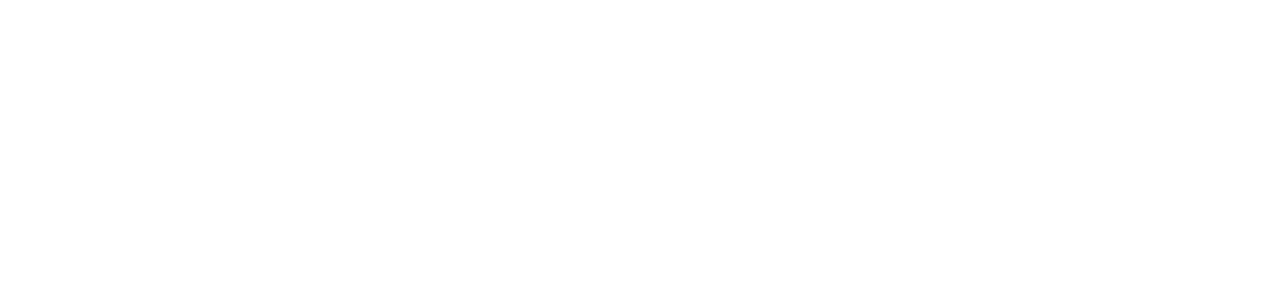
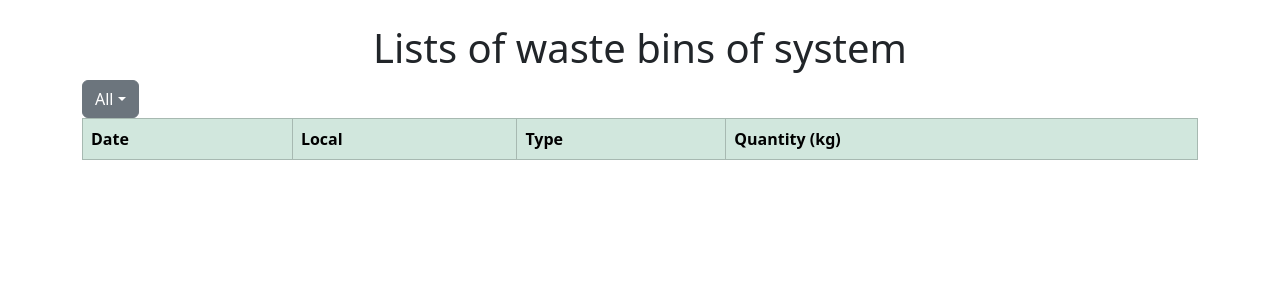
Before and after one commit to mchau98/Shecodes-greenlocal, a React (Create React App) app in the folder basket/: page /rubbish in a window 1280 px wide. Shown: the top 300 px of the page. Built offline with nearby package versions, Linux system fonts and the light colour scheme.

Commit message:
[rubbish/update]

```diff
--- a/basket/src/views/pages/rubbish/index.js
+++ b/basket/src/views/pages/rubbish/index.js
@@ -1,10 +1,83 @@
-import './index.css'
+import React, { useState } from 'react';
+import 'bootstrap/dist/css/bootstrap.min.css';
+import './index.css';
 
-function Rubbish (){
-    return (
-        <div>
+function Rubbish() {
+  const wasteData = [
+    // ...Dữ liệu rác của bạn
+  ];
 
+  const [selectedLocal, setSelectedLocal] = useState('All');
+  const [localMenuOpen, setLocalMenuOpen] = useState(false); // State để kiểm tra xem menu local có mở hay không
+
+  const handleLocalChange = (local) => {
+    setSelectedLocal(local);
+    setLocalMenuOpen(false);
+  };
+
+  const toggleLocalMenu = () => {
+    setLocalMenuOpen(!localMenuOpen);
+  };
+
+  const localOptions = ['All', 'Local A', 'Local B', 'Local C', /* Thêm các local khác */];
+
+  return (
+    <div>
+      <div className='mt-4 container'>
+        <div className='row'>
+          <div className='col'>
+            <h1 className="text-center">Lists of waste bins of system</h1>
+            <div className="dropdown">
+              <button
+                className="btn btn-secondary dropdown-toggle"
+                type="button"
+                id="localDropdown"
+                onClick={toggleLocalMenu}
+              >
+                {selectedLocal}
+              </button>
+              {localMenuOpen && (
+                <ul className="dropdown-menu" aria-labelledby="localDropdown">
+                  {localOptions.map((localOption) => (
+                    <li key={localOption}>
+                      <button
+                        className="dropdown-item"
+                        onClick={() => handleLocalChange(localOption)}
+                      >
+                        {localOption}
+                      </button>
+                    </li>
+                  ))}
+                </ul>
+              )}
+            </div>
+            <table className="table table-bordered table-success table-striped mt-10">
+              <thead>
+                <tr>
+                  <th>Date</th>
+                  <th>Local</th>
+                  <th>Type</th>
+                  <th>Quantity (kg)</th>
+                </tr>
+              </thead>
+              <tbody>
+                {wasteData
+                  .filter((item) => selectedLocal === 'All' || item.local === selectedLocal)
+                  .map((item) => (
+                    <tr key={item.id}>
+                      <td>{item.date}</td>
+                      <td>{item.local}</td>
+                      <td>{item.type}</td>
+                      <td>{item.quantity}</td>
+                    </tr>
+                  ))}
+              </tbody>
+            </table>
+          </div>
         </div>
-    )
+      </div>
+    </div>
+  );
 }
-export default Rubbish
+
+export default Rubbish;
```
